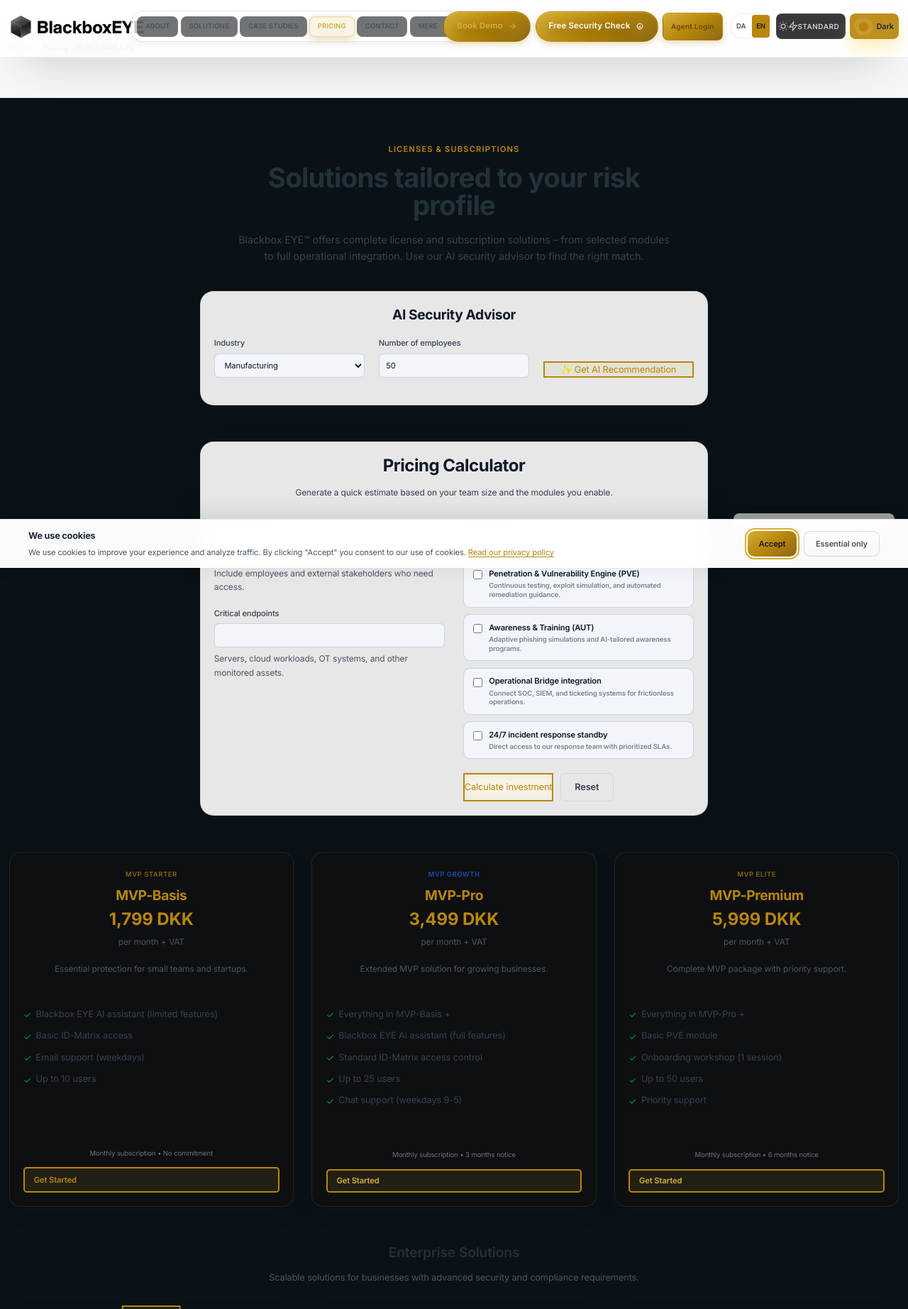
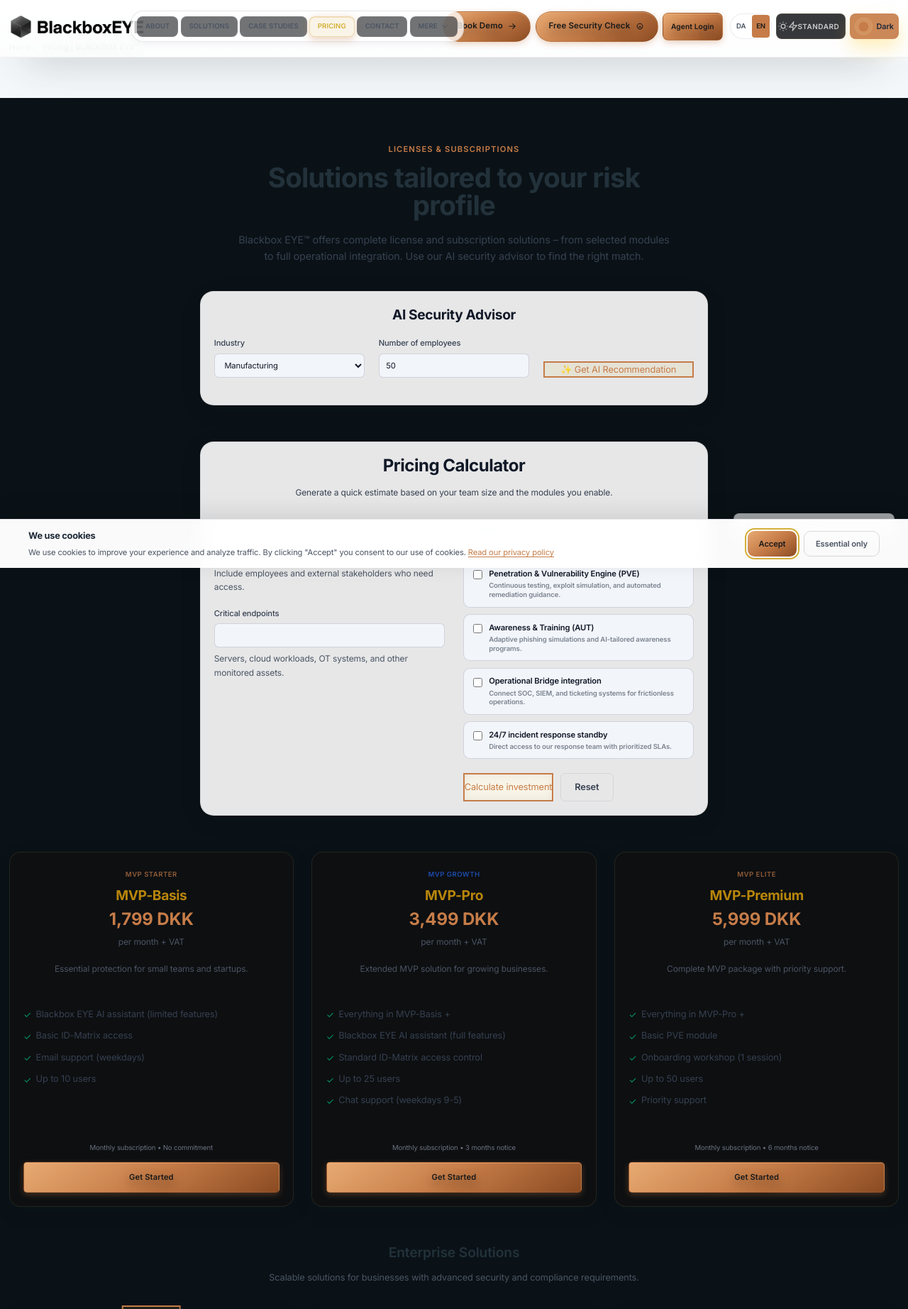
Before and after one commit to blackbox-eye/blackbox-ui, a PHP site: page /pricing.php in a window 1280 px wide. Shown: the top 1844 px of the page at 71% size. Run offline with PHP 8.4, Linux system fonts and the light colour scheme.

Commit message:
UI: unify gold/copper palette + CTA components (#71)
* chore(ui): replace yellow accents with gold and copper tokens

* chore(ui): align header CTAs to gold/copper pill component

* chore(ui): unify page CTAs to header pill component

```diff
--- a/assets/css/custom-ui.css
+++ b/assets/css/custom-ui.css
@@ -16,6 +16,12 @@
 
 :root,
 :root[data-theme="dark"] {
+  --color-gold-dark: #c7a24a;
+  --color-gold-dark-glow: #e6c372;
+  --color-gold-outline: #8b6a24;
+  --color-bg-dark: #0b0c10;
+  --color-card-dark: #11131a;
+
   --bg-color: #101419;
   --page-background: #0d1117;
   --surface-100: rgba(17, 24, 39, 0.92);
@@ -28,30 +34,30 @@
   --text-high-emphasis: #EAEAEA;
   --text-medium-emphasis: #B0B8C6;
   --muted: #9CA3AF;
-  --primary-accent: #D4AF37;
-  --primary-accent-soft: rgba(212, 175, 55, 0.15);
-  --primary-accent-strong: rgba(212, 175, 55, 0.85);
+  --primary-accent: var(--color-gold-dark);
+  --primary-accent-soft: rgba(199, 162, 74, 0.18);
+  --primary-accent-strong: rgba(199, 162, 74, 0.9);
   /* Premium Gold Metal palette for dark theme */
-  --gold-gradient-start: #D4AF37;
-  --gold-gradient-mid: #B8860B;
-  --gold-gradient-end: #8B6914;
-  --gold-shine: #F4D03F;
-  --gold-shadow: #5C4800;
-  --gold-highlight: #FFE066;
+  --gold-gradient-start: #d4b25a;
+  --gold-gradient-mid: #b88932;
+  --gold-gradient-end: #8b6a24;
+  --gold-shine: #e6c372;
+  --gold-shadow: #5c4800;
+  --gold-highlight: #f1d79a;
   --glitch-dark-green: #003d00;
-  --glitch-fire: #ffac00;
+  --glitch-fire: #c7a24a;
   --toggle-track: rgba(148, 163, 184, 0.15);
   --toggle-knob: #F8FAFC;
   --toggle-knob-glow: rgba(248, 250, 252, 0.45);
   --nav-chip-bg: rgba(17, 24, 39, 0.6);
   --nav-chip-border: rgba(255, 255, 255, 0.05);
-  --nav-chip-active: rgba(212, 175, 55, 0.15);
+  --nav-chip-active: rgba(199, 162, 74, 0.2);
   --section-muted: rgba(23, 31, 44, 0.68);
   --section-soft: rgba(28, 38, 54, 0.52);
   --section-ring: rgba(255, 255, 255, 0.08);
-  --cta-contrast: #020202;
-  --cta-background: #D4AF37;
-  --cta-background-hover: #B8860B;
+  --cta-contrast: #0d0d0d;
+  --cta-background: linear-gradient(145deg, #d4b25a 0%, #b88932 50%, #8b6a24 100%);
+  --cta-background-hover: linear-gradient(145deg, #e6c372 0%, #d4b25a 45%, #b88932 100%);
   --button-secondary-bg: transparent;
   --button-secondary-border: rgba(255, 255, 255, 0.18);
   --button-secondary-text: #EAEAEA;
@@ -59,15 +65,21 @@
   --form-field-border: rgba(255, 255, 255, 0.12);
   --form-field-text: #F8FAFC;
   --form-field-placeholder: rgba(226, 232, 240, 0.6);
-  --badge-background: rgba(212, 175, 55, 0.16);
-  --badge-text: #D4AF37;
+  --badge-background: rgba(199, 162, 74, 0.16);
+  --badge-text: #f3e4c1;
   --metric-card-bg: rgba(10, 16, 25, 0.8);
-  --outline-color: rgba(212, 175, 55, 0.65);
+  --outline-color: rgba(199, 162, 74, 0.65);
   --digital-rain-color: #008000;
 }
 
 :root[data-theme="light"] {
   color-scheme: light;
+  --color-copper-light: #c67c48;
+  --color-copper-glow: #e8aa72;
+  --color-copper-shadow: #8b4b22;
+  --color-bg-light: #f6f3ee;
+  --color-card-light: #faf7f2;
+
   --bg-color: #F7F9FC;
   --page-background: #f3f6fb;
   --surface-100: rgba(255, 255, 255, 0.94);
@@ -80,42 +92,42 @@
   --text-high-emphasis: #1F2933;
   --text-medium-emphasis: #4B5563;
   --muted: #6B7280;
-  /* Premium Gold Metal palette for light theme - Authentic Gold Coin Look */
-  --primary-accent: #B8860B;
-  --primary-accent-soft: rgba(184, 134, 11, 0.15);
-  --primary-accent-strong: rgba(184, 134, 11, 0.92);
-  --gold-gradient-start: #D4AF37;
-  --gold-gradient-mid: #B8860B;
-  --gold-gradient-end: #8B6914;
-  --gold-shine: #F4D03F;
-  --gold-shadow: #5C4800;
-  --gold-highlight: #FFE066;
+  /* Copper-forward palette for light theme */
+  --primary-accent: var(--color-copper-light);
+  --primary-accent-soft: rgba(198, 124, 72, 0.16);
+  --primary-accent-strong: rgba(198, 124, 72, 0.9);
+  --gold-gradient-start: #e8aa72;
+  --gold-gradient-mid: #c67c48;
+  --gold-gradient-end: #8b4b22;
+  --gold-shine: #f3c08f;
+  --gold-shadow: #7a3e1c;
+  --gold-highlight: #f7d7ad;
   --glitch-dark-green: #00a651;
-  --glitch-fire: #B8860B;
+  --glitch-fire: #c67c48;
   --toggle-track: rgba(15, 23, 42, 0.08);
   --toggle-knob: #0F172A;
   --toggle-knob-glow: rgba(15, 23, 42, 0.25);
   --nav-chip-bg: rgba(15, 23, 42, 0.04);
   --nav-chip-border: rgba(15, 23, 42, 0.08);
-  --nav-chip-active: rgba(184, 134, 11, 0.24);
+  --nav-chip-active: rgba(198, 124, 72, 0.24);
   --section-muted: rgba(255, 255, 255, 0.86);
   --section-soft: rgba(243, 246, 251, 0.9);
   --section-ring: rgba(15, 23, 42, 0.09);
   --cta-contrast: #1a1a1a;
-  --cta-background: linear-gradient(145deg, #D4AF37 0%, #B8860B 50%, #8B6914 100%);
-  --cta-background-hover: linear-gradient(145deg, #F4D03F 0%, #D4AF37 50%, #B8860B 100%);
-  --cta-background-solid: #B8860B;
+  --cta-background: linear-gradient(145deg, #e8aa72 0%, #c67c48 50%, #8b4b22 100%);
+  --cta-background-hover: linear-gradient(145deg, #f3c08f 0%, #e8aa72 50%, #c67c48 100%);
+  --cta-background-solid: #c67c48;
   --button-secondary-bg: transparent;
-  --button-secondary-border: #B8860B;
-  --button-secondary-text: #6B4E00;
+  --button-secondary-border: #c67c48;
+  --button-secondary-text: #8b4b22;
   --form-field-bg: rgba(236, 240, 249, 0.95);
   --form-field-border: rgba(15, 23, 42, 0.12);
   --form-field-text: #111827;
   --form-field-placeholder: rgba(30, 41, 59, 0.5);
-  --badge-background: rgba(184, 134, 11, 0.15);
-  --badge-text: #6B4E00;
+  --badge-background: rgba(198, 124, 72, 0.16);
+  --badge-text: #8b4b22;
   --metric-card-bg: rgba(233, 236, 243, 0.9);
-  --outline-color: rgba(184, 134, 11, 0.65);
+  --outline-color: rgba(198, 124, 72, 0.65);
   --digital-rain-color: #0f172a;
 }
 
@@ -145,87 +157,88 @@
 :root[data-theme="light"] [class*="bg-amber-400"]:hover,
 :root[data-theme="light"] .hover\:bg-amber-500:hover,
 :root[data-theme="light"] .hover\:bg-yellow-500:hover {
-  background: linear-gradient(145deg, #F4D03F 0%, #D4AF37 40%, #B8860B 100%) !important;
+  background: var(--cta-background-hover) !important;
   box-shadow:
-    inset 0 1px 0 rgba(255, 240, 150, 0.6),
-    inset 0 -2px 4px rgba(92, 72, 0, 0.25),
-    0 6px 20px rgba(184, 134, 11, 0.45),
-    0 3px 6px rgba(0, 0, 0, 0.15) !important;
+    inset 0 1px 0 rgba(247, 215, 173, 0.6),
+    inset 0 -2px 4px rgba(139, 75, 34, 0.24),
+    0 6px 20px rgba(198, 124, 72, 0.48),
+    0 3px 6px rgba(0, 0, 0, 0.12) !important;
   transform: translateY(-2px);
 }
 
 :root[data-theme="light"] .bg-amber-400:active,
 :root[data-theme="light"] .bg-yellow-400:active {
-  background: linear-gradient(145deg, #B8860B 0%, #8B6914 50%, #6B5200 100%) !important;
+  background: linear-gradient(145deg, #c67c48 0%, #8b4b22 50%, #653516 100%) !important;
   box-shadow:
-    inset 0 2px 4px rgba(0, 0, 0, 0.2),
-    0 1px 2px rgba(0, 0, 0, 0.1) !important;
+    inset 0 2px 4px rgba(0, 0, 0, 0.18),
+    0 1px 2px rgba(0, 0, 0, 0.08) !important;
   transform: translateY(0);
 }
 
-/* Secondary Outline Buttons - Gold Border */
+/* Secondary Outline Buttons - Copper Border */
 :root[data-theme="light"] .border-amber-400,
 :root[data-theme="light"] .border-yellow-400,
 :root[data-theme="light"] [class*="border-amber-400"] {
-  border-color: #B8860B !important;
+  border-color: var(--primary-accent) !important;
   border-width: 2px !important;
   background: transparent !important;
-  color: #8B6914 !important;
-  box-shadow: 0 2px 8px rgba(184, 134, 11, 0.15) !important;
+  color: var(--color-copper-shadow) !important;
+  box-shadow: 0 2px 8px rgba(198, 124, 72, 0.18) !important;
   transition: all 0.3s ease !important;
 }
 
 :root[data-theme="light"] .border-amber-400:hover,
 :root[data-theme="light"] .border-yellow-400:hover,
 :root[data-theme="light"] [class*="border-amber-400"]:hover {
-  background: linear-gradient(145deg, #D4AF37 0%, #B8860B 40%, #8B6914 100%) !important;
-  color: #1a1a1a !important;
-  border-color: #8B6914 !important;
+  background: var(--cta-background) !important;
+  color: var(--cta-contrast) !important;
+  border-color: rgba(139, 75, 34, 0.55) !important;
   box-shadow:
-    inset 0 1px 0 rgba(255, 224, 102, 0.5),
-    0 4px 12px rgba(184, 134, 11, 0.35) !important;
+    inset 0 1px 0 rgba(243, 192, 143, 0.55),
+    0 4px 12px rgba(198, 124, 72, 0.38) !important;
 }
 
 /* Text accents in light mode */
 :root[data-theme="light"] .text-amber-400,
 :root[data-theme="light"] .text-yellow-400 {
-  color: #8B6914 !important;
-  text-shadow: 0 0 1px rgba(184, 134, 11, 0.3);
-}
-
-/* Badge styling - Gold metal effect */
+  color: var(--primary-accent) !important;
+  text-shadow: 0 0 1px rgba(198, 124, 72, 0.35);
+}
+
+/* Badge styling - Copper metal effect */
 :root[data-theme="light"] .bg-amber-400\/10,
 :root[data-theme="light"] .bg-amber-400\/20,
 :root[data-theme="light"] .bg-yellow-400\/10,
 :root[data-theme="light"] .bg-yellow-400\/20 {
-  background: linear-gradient(135deg, rgba(212, 175, 55, 0.15) 0%, rgba(184, 134, 11, 0.2) 100%) !important;
-  border: 1px solid rgba(184, 134, 11, 0.25) !important;
+  background: linear-gradient(135deg, rgba(232, 170, 114, 0.16) 0%, rgba(198, 124, 72, 0.22) 100%) !important;
+  border: 1px solid rgba(198, 124, 72, 0.28) !important;
 }
 
 /* Header CTA in light mode */
 :root[data-theme="light"] .header-cta {
-  background: linear-gradient(145deg, #D4AF37 0%, #B8860B 50%, #8B6914 100%);
+  background: var(--cta-background);
   box-shadow:
-    inset 0 1px 0 rgba(255, 224, 102, 0.4),
-    0 3px 10px rgba(184, 134, 11, 0.3);
-  border: 1px solid rgba(139, 105, 20, 0.3);
+    inset 0 1px 0 rgba(243, 192, 143, 0.45),
+    0 3px 10px rgba(198, 124, 72, 0.32);
+  border: 1px solid rgba(139, 75, 34, 0.4);
+  color: var(--cta-contrast);
 }
 
 :root[data-theme="light"] .header-cta:hover {
-  background: linear-gradient(145deg, #F4D03F 0%, #D4AF37 50%, #B8860B 100%);
+  background: var(--cta-background-hover);
   box-shadow:
-    inset 0 1px 0 rgba(255, 240, 150, 0.5),
-    0 5px 15px rgba(184, 134, 11, 0.4);
-}
-
-/* Nav chips active state - gold */
+    inset 0 1px 0 rgba(247, 215, 173, 0.55),
+    0 5px 15px rgba(198, 124, 72, 0.42);
+}
+
+/* Nav chips active state - copper */
 :root[data-theme="light"] .nav-chip.nav-link-active {
-  background: linear-gradient(145deg, #D4AF37 0%, #B8860B 50%, #8B6914 100%);
+  background: var(--cta-background);
   box-shadow:
-    inset 0 1px 0 rgba(255, 224, 102, 0.4),
-    0 3px 12px rgba(184, 134, 11, 0.35);
-  border: 1px solid rgba(139, 105, 20, 0.3);
-  color: #1a1a1a;
+    inset 0 1px 0 rgba(243, 192, 143, 0.45),
+    0 3px 12px rgba(198, 124, 72, 0.38);
+  border: 1px solid rgba(139, 75, 34, 0.4);
+  color: var(--cta-contrast);
 }
 
 /* Form focus states with gold */
@@ -764,8 +777,10 @@
   font-size: 0.9rem;
   letter-spacing: 0.01em;
   min-height: 3.375rem; /* 54px touch target */
-  box-shadow: 0 18px 45px -28px rgba(255, 232, 163, 0.45);
-  transition: transform 0.24s ease, box-shadow 0.24s ease, background 0.24s ease, color 0.24s ease;
+  box-shadow:
+    0 18px 45px -30px rgba(0, 0, 0, 0.55),
+    0 12px 36px -28px color-mix(in srgb, var(--primary-accent) 40%, transparent);
+  transition: transform 0.24s ease, box-shadow 0.24s ease, background 0.24s ease, color 0.24s ease, border-color 0.24s ease;
   white-space: nowrap;
   border: 1px solid transparent;
 }
@@ -774,7 +789,9 @@
 .header-cta:focus-visible {
   transform: translateY(-2px);
   background: var(--cta-background-hover);
-  box-shadow: 0 26px 74px -30px rgba(255, 232, 163, 0.5);
+  box-shadow:
+    0 26px 64px -30px rgba(0, 0, 0, 0.6),
+    0 14px 40px -28px color-mix(in srgb, var(--primary-accent) 45%, transparent);
   color: var(--cta-contrast);
 }
 
@@ -811,44 +828,47 @@
 }
 
 .header-cta--primary {
-  background: rgba(212, 175, 55, 0.08);
-  color: #D4AF37;
-  border-color: rgba(212, 175, 55, 0.4);
-  box-shadow: 0 0 0 1px rgba(212, 175, 55, 0.15) inset;
-  backdrop-filter: blur(8px);
+  background: var(--cta-background);
+  color: var(--cta-contrast);
+  border-color: color-mix(in srgb, var(--primary-accent) 70%, transparent);
+  box-shadow:
+    0 20px 55px -26px rgba(0, 0, 0, 0.55),
+    0 12px 42px -28px color-mix(in srgb, var(--primary-accent) 45%, transparent);
 }
 
 .header-cta--primary:hover,
 .header-cta--primary:focus-visible {
-  background: rgba(212, 175, 55, 0.15);
-  border-color: rgba(212, 175, 55, 0.6);
-  box-shadow: 0 0 0 1px rgba(212, 175, 55, 0.25) inset, 0 8px 24px -8px rgba(212, 175, 55, 0.35);
-  color: #F4D03F;
+  background: var(--cta-background-hover);
+  border-color: color-mix(in srgb, var(--primary-accent) 80%, transparent);
+  box-shadow:
+    0 26px 70px -28px rgba(0, 0, 0, 0.6),
+    0 16px 46px -26px color-mix(in srgb, var(--primary-accent) 50%, transparent);
 }
 
 .header-cta--secondary {
-  background: rgba(255, 255, 255, 0.04);
-  border-color: rgba(212, 175, 55, 0.25);
-  color: var(--bbx-text-primary);
-  box-shadow: none;
-  backdrop-filter: blur(8px);
+  background: transparent;
+  border-color: color-mix(in srgb, var(--primary-accent) 55%, transparent);
+  color: var(--primary-accent);
+  box-shadow: 0 6px 22px -18px rgba(0, 0, 0, 0.5);
 }
 
 .header-cta--secondary:hover,
 .header-cta--secondary:focus-visible {
-  background: rgba(255, 255, 255, 0.08);
-  color: #D4AF37;
-  border-color: rgba(212, 175, 55, 0.4);
-  box-shadow: 0 18px 40px -32px rgba(0, 0, 0, 0.55);
+  background: var(--cta-background);
+  color: var(--cta-contrast);
+  border-color: color-mix(in srgb, var(--primary-accent) 70%, transparent);
+  box-shadow:
+    0 22px 58px -30px rgba(0, 0, 0, 0.58),
+    0 10px 32px -24px color-mix(in srgb, var(--primary-accent) 32%, transparent);
 }
 
 .header-cta.agent-login-cta {
-  padding: 0.5rem 1.05rem;
-  font-size: 0.82rem;
-  box-shadow: none;
-  border: 1px solid var(--button-secondary-border);
-  background: var(--button-secondary-bg);
-  color: var(--button-secondary-text);
+  padding: 0.55rem 1.1rem;
+  font-size: 0.85rem;
+  box-shadow: 0 10px 28px -22px rgba(0, 0, 0, 0.55);
+  border: 1px solid color-mix(in srgb, var(--primary-accent) 65%, transparent);
+  background: transparent;
+  color: var(--primary-accent);
   min-height: 3rem;
 }
 
@@ -856,8 +876,10 @@
 .header-cta.agent-login-cta:focus-visible {
   background: var(--cta-background);
   color: var(--cta-contrast);
-  border-color: transparent;
-  box-shadow: 0 18px 44px -30px rgba(255, 199, 0, 0.38);
+  border-color: color-mix(in srgb, var(--primary-accent) 75%, transparent);
+  box-shadow:
+    0 20px 52px -28px rgba(0, 0, 0, 0.6),
+    0 12px 34px -24px color-mix(in srgb, var(--primary-accent) 42%, transparent);
 }
 
 .header-cta.agent-login-cta {
--- a/includes/site-header.php
+++ b/includes/site-header.php
@@ -416,7 +416,7 @@
                                 </span>
                             </a>
                         </div>
-                        <a href="/agent-access.php" class="header-cta agent-login-cta bbx-btn-pill" aria-label="<?= htmlspecialchars(t('header.cta.agent_login')) ?>">
+                        <a href="/agent-access.php" class="header-cta header-cta--pill header-cta--secondary agent-login-cta" aria-label="<?= htmlspecialchars(t('header.cta.agent_login')) ?>">
                             <span class="header-cta__label"><?= t('header.cta.agent_login') ?></span>
                         </a>
                         <div class="language-switcher-wrapper flex items-center gap-0.5">
@@ -558,7 +558,7 @@
                 </a>
             </div>
             <!-- Agent login CTA -->
-            <a href="/agent-access.php" class="header-cta header-cta--wide agent-login-cta bbx-btn-pill" aria-label="<?= htmlspecialchars(t('header.cta.agent_login')) ?>">
+            <a href="/agent-access.php" class="header-cta header-cta--pill header-cta--secondary header-cta--wide agent-login-cta" aria-label="<?= htmlspecialchars(t('header.cta.agent_login')) ?>">
                 <span class="header-cta__label"><?= t('header.cta.agent_login') ?></span>
             </a>
         </div>
--- a/pricing.php
+++ b/pricing.php
@@ -189,7 +189,9 @@
                         </li>
                     </ul>
                     <div class="text-xs text-gray-500 mb-4"><?= t('pricing.mvp.basis.subscription') ?></div>
-                    <a href="contact.php" class="mt-auto w-full inline-block border-2 py-3 rounded-lg transition-all font-semibold text-sm lg:text-base" style="border-color: var(--primary-accent); color: var(--primary-accent);"><?= t('pricing.cta.button') ?></a>
+                    <a href="contact.php" class="mt-auto w-full header-cta header-cta--pill header-cta--secondary">
+                        <span class="header-cta__label"><?= t('pricing.cta.button') ?></span>
+                    </a>
                 </article>
 
                 <!-- MVP-Pro -->
@@ -224,7 +226,9 @@
                         </li>
                     </ul>
                     <div class="text-xs text-gray-500 mb-4"><?= t('pricing.mvp.pro.subscription') ?></div>
-                    <a href="contact.php" class="mt-auto w-full inline-block border-2" style="border-color: var(--primary-accent);  py-3 rounded-lg  transition-all font-semibold text-sm lg:text-base" style="color: var(--primary-accent);"><?= t('pricing.cta.button') ?></a>
+                    <a href="contact.php" class="mt-auto w-full header-cta header-cta--pill header-cta--secondary">
+                        <span class="header-cta__label"><?= t('pricing.cta.button') ?></span>
+                    </a>
                 </article>
 
                 <!-- MVP-Premium -->
@@ -259,7 +263,9 @@
                         </li>
                     </ul>
                     <div class="text-xs text-gray-500 mb-4"><?= t('pricing.mvp.premium.subscription') ?></div>
-                    <a href="contact.php" class="mt-auto w-full inline-block border-2" style="border-color: var(--primary-accent);  py-3 rounded-lg  transition-all font-semibold text-sm lg:text-base" style="color: var(--primary-accent);"><?= t('pricing.cta.button') ?></a>
+                    <a href="contact.php" class="mt-auto w-full header-cta header-cta--pill header-cta--secondary">
+                        <span class="header-cta__label"><?= t('pricing.cta.button') ?></span>
+                    </a>
                 </article>
             </div>
 
@@ -297,7 +303,9 @@
                         </li>
                     </ul>
                     <div class="text-xs text-gray-500 mb-4"><?= t('pricing.enterprise.standard.subscription') ?></div>
-                    <a href="contact.php" class="mt-auto w-full inline-block border-2" style="border-color: var(--primary-accent);  py-3 rounded-lg  transition-all font-semibold text-sm lg:text-base" style="color: var(--primary-accent);"><?= t('pricing.cta.contact') ?></a>
+                    <a href="contact.php" class="mt-auto w-full header-cta header-cta--pill header-cta--secondary">
+                        <span class="header-cta__label"><?= t('pricing.cta.contact') ?></span>
+                    </a>
                 </article>
                 <article class="relative glass-effect rounded-2xl p-6 lg:p-8 text-center border-2" style="border-color: var(--primary-accent); flex flex-col min-h-[500px] order-1 lg:order-2 transform lg:scale-105 z-10">
                     <div class="absolute -top-3 left-1/2 -translate-x-1/2 border-2" style="background: rgba(212, 175, 55, 0.1); border-color: var(--primary-accent); color: var(--primary-accent); backdrop-filter: blur(8px); px-4 py-1 rounded-full text-xs lg:text-sm font-bold whitespace-nowrap"><?= t('pricing.enterprise.premium.badge') ?></div>
@@ -332,7 +340,9 @@
                         </li>
                     </ul>
                     <div class="text-xs text-gray-500 mb-4"><?= t('pricing.enterprise.premium.subscription') ?></div>
-                    <a href="contact.php" class="mt-auto w-full inline-block border-2" style="background: rgba(212, 175, 55, 0.1); border-color: var(--primary-accent); color: var(--primary-accent); backdrop-filter: blur(8px); py-3 rounded-lg  transition-all font-semibold text-sm lg:text-base"><?= t('pricing.cta.contact') ?></a>
+                    <a href="contact.php" class="mt-auto w-full header-cta header-cta--pill header-cta--primary">
+                        <span class="header-cta__label"><?= t('pricing.cta.contact') ?></span>
+                    </a>
                 </article>
                 <article class="glass-effect rounded-2xl p-6 lg:p-8 text-center flex flex-col min-h-[500px] order-3">
                     <h2 class="text-xl lg:text-2xl font-bold mb-2"><?= t('pricing.enterprise.enterprise.title') ?></h2>
@@ -366,7 +376,9 @@
                         </li>
                     </ul>
                     <div class="text-xs text-gray-500 mb-4"><?= t('pricing.enterprise.enterprise.subscription') ?></div>
-                    <a href="contact.php" class="mt-auto w-full inline-block border-2" style="border-color: var(--primary-accent);  py-3 rounded-lg  transition-all font-semibold text-sm lg:text-base" style="color: var(--primary-accent);"><?= t('pricing.cta.contact') ?></a>
+                    <a href="contact.php" class="mt-auto w-full header-cta header-cta--pill header-cta--secondary">
+                        <span class="header-cta__label"><?= t('pricing.cta.contact') ?></span>
+                    </a>
                 </article>
             </div>
         </div>
@@ -376,8 +388,8 @@
         <div class="container mx-auto px-4 text-center">
             <h2 class="text-3xl sm:text-4xl font-bold mb-4"><?= t('pricing.custom.title') ?></h2>
             <p class="text-gray-400 max-w-2xl mx-auto mb-8"><?= t('pricing.custom.description') ?></p>
-            <a href="contact.php" class="inline-flex items-center justify-center border-2" style="background: rgba(212, 175, 55, 0.1); border-color: var(--primary-accent); color: var(--primary-accent); backdrop-filter: blur(8px); font-semibold py-3 px-8 rounded-lg  transition-colors">
-                <?= t('pricing.custom.button') ?>
+            <a href="contact.php" class="header-cta header-cta--pill header-cta--primary">
+                <span class="header-cta__label"><?= t('pricing.custom.button') ?></span>
             </a>
         </div>
     </section>
--- a/products.php
+++ b/products.php
@@ -176,8 +176,8 @@
                 <p class="products-cta__body">
                     <?= t('products.cta.description') ?>
                 </p>
-                <a href="contact.php" class="products-cta__btn">
-                    <?= t('products.cta.button') ?>
+                <a href="contact.php" class="header-cta header-cta--pill header-cta--primary">
+                    <span class="header-cta__label"><?= t('products.cta.button') ?></span>
                 </a>
             </div>
         </div>
```
Also changed, not shown: other parts of assets/css/custom-ui.css (+11 -11 lines), about.php (+14 -10 lines), cases.php (+4 -4 lines), contact.php (+2 -6 lines), free-scan.php (+2 -6 lines).
